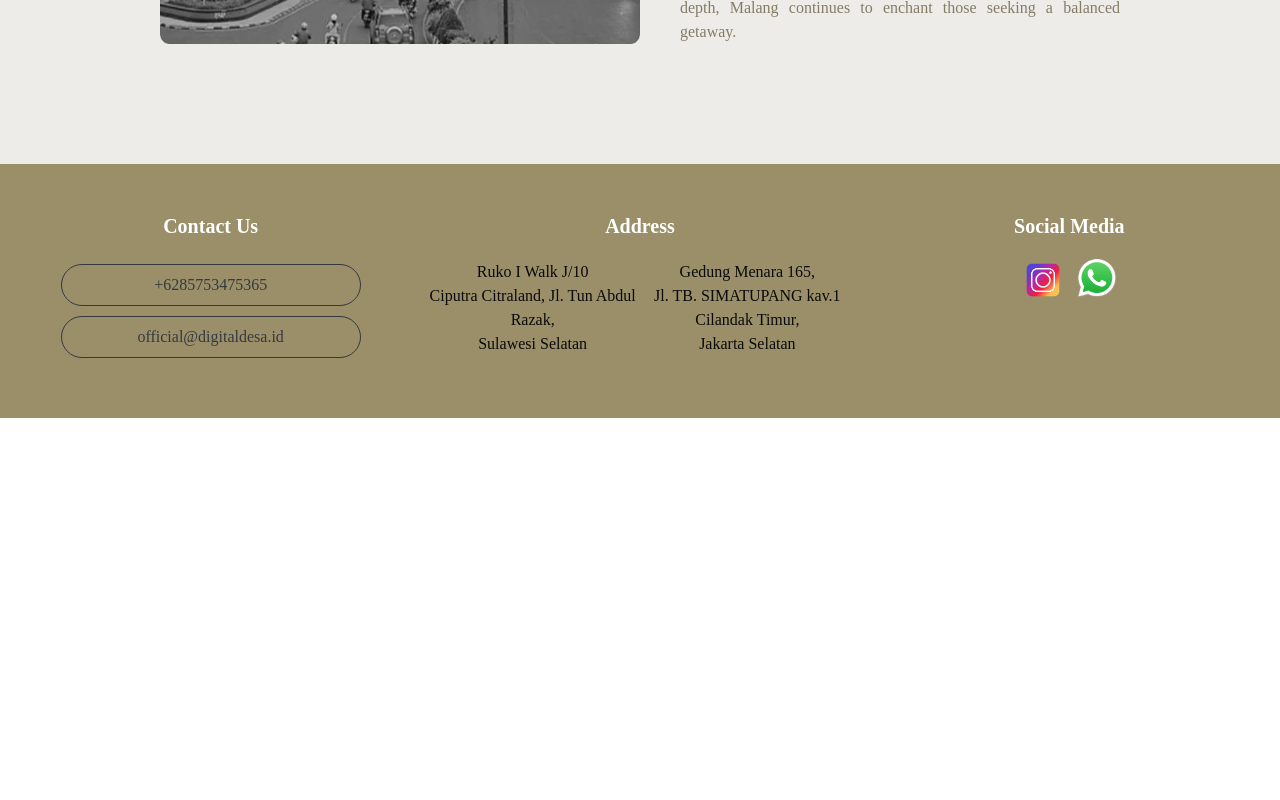
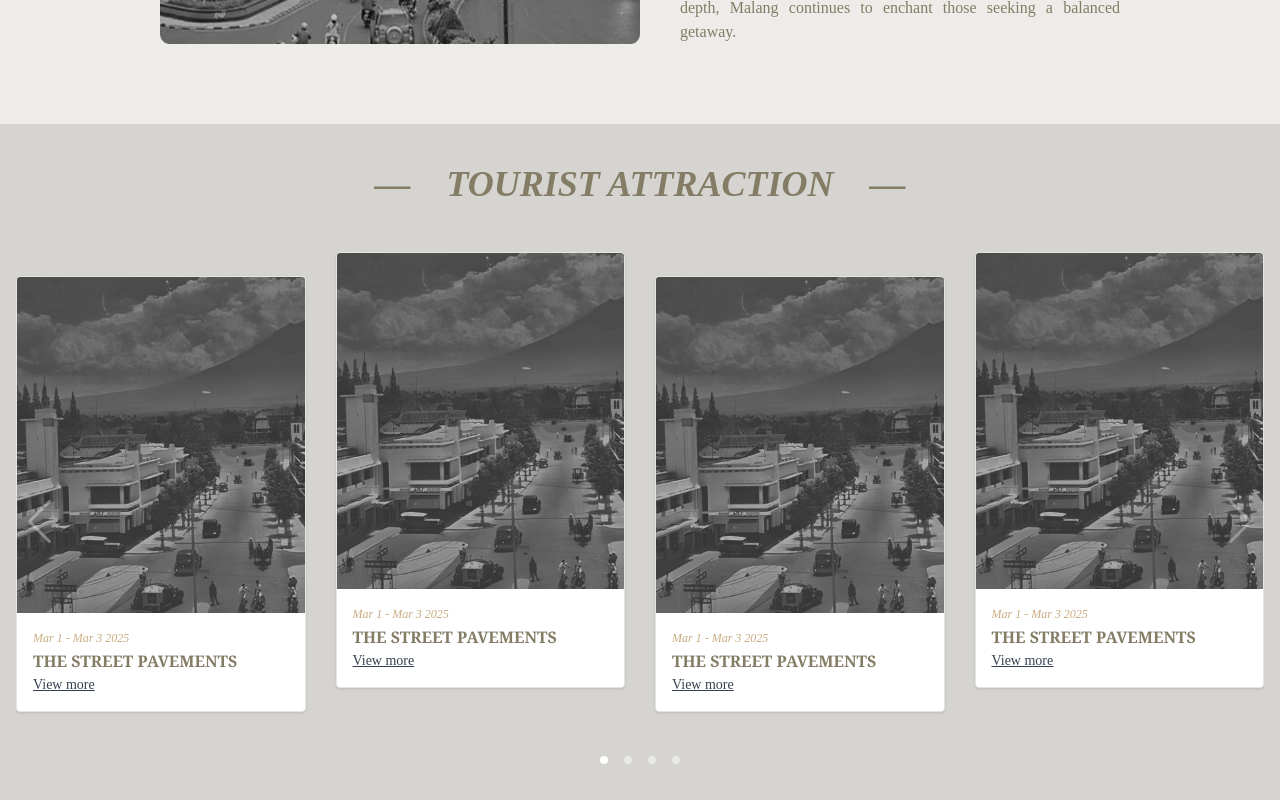
Before and after one commit to Arnabilah27/Heritage_Malang, a React (Vite) app: page / in a window 1280 px wide. Shown: the part 1260-2060 px from the top of the page. Before the commit the page ends 1678 px from the top, so only its background shows below. Built offline with nearby package versions, Linux system fonts and the light colour scheme; a web font is replaced by a local one.

Commit message:
feat: fix Hero.tsx (changing slide to long) and add Tourist Slider

```diff
--- a/src/components/Hero.tsx
+++ b/src/components/Home/Hero.tsx
@@ -32,7 +32,7 @@ export default function Hero() {
           el: ".swiper-pagination",
         }}
         autoplay={{
-          delay: 600000,
+          delay: 5000,
           disableOnInteraction: false,
         }}
         loop={true}
--- /dev/null
+++ b/src/components/Home/TouristSlider.tsx
@@ -0,0 +1,102 @@
+import { Swiper, SwiperSlide } from "swiper/react";
+import { Navigation, Pagination } from "swiper/modules";
+
+import "swiper/swiper-bundle.css";
+
+const data = [
+  {
+    title: "THE STREET PAVEMENTS",
+    date: "Mar 1 - Mar 3 2025",
+    image: "./hero-background.webp",
+  },
+  {
+    title: "THE STREET PAVEMENTS",
+    date: "Mar 1 - Mar 3 2025",
+    image: "./hero-background.webp",
+  },
+  {
+    title: "THE STREET PAVEMENTS",
+    date: "Mar 1 - Mar 3 2025",
+    image: "./hero-background.webp",
+  },
+  {
+    title: "THE STREET PAVEMENTS",
+    date: "Mar 1 - Mar 3 2025",
+    image: "./hero-background.webp",
+  },
+  {
+    title: "THE STREET PAVEMENTS",
+    date: "Mar 1 - Mar 3 2025",
+    image: "./hero-background.webp",
+  },
+  {
+    title: "THE STREET PAVEMENTS",
+    date: "Mar 1 - Mar 3 2025",
+    image: "./hero-background.webp",
+  },
+  {
+    title: "THE STREET PAVEMENTS",
+    date: "Mar 1 - Mar 3 2025",
+    image: "./hero-background.webp",
+  },
+];
+
+export default function TouristSlider() {
+  return (
+    <div className="max-w-7xl mx-auto px-4 w-full">
+      <Swiper
+        modules={[Navigation, Pagination]}
+        spaceBetween={20}
+        slidesPerView={1}
+        breakpoints={{
+          640: { slidesPerView: 2, spaceBetween: 20 },
+          768: { slidesPerView: 3, spaceBetween: 25 },
+          1024: { slidesPerView: 4, spaceBetween: 30 },
+        }}
+        navigation
+        pagination={{ clickable: true }}
+      >
+        {data.map((item, i) => (
+          <SwiperSlide key={i}>
+            <div
+              className={`rounded overflow-hidden shadow-sm border hover:border-blue-500 transition duration-300 bg-white
+              ${i % 2 === 1 ? "mt-0 md:mt-0" : "mt-0 md:mt-6"}`}
+            >
+              <img
+                src={item.image}
+                alt={item.title}
+                className="h-84 w-full object-cover"
+              />
+              <div className="p-4 text-left ">
+                <p className="text-[12px] italic text-[#C9AB81] mb-1">
+                  {item.date}
+                </p>
+                <h3 className="font-serif font-semibold text-md uppercase leading-tight">
+                  {item.title}
+                </h3>
+                <p className="text-sm text-gray-700 mt-1 underline cursor-pointer">
+                  View more
+                </p>
+              </div>
+            </div>
+          </SwiperSlide>
+        ))}
+      </Swiper>
+
+      {/* Bullet customization */}
+      <style>{`
+        .swiper-wrapper {
+          margin-bottom: 80px;
+        }
+        .swiper-pagination-bullet {
+          background-color: #333;
+          opacity: 0.5;
+        }
+        .swiper-pagination-bullet-active {
+          background-color: #000;
+          opacity: 1;
+        }
+      `}</style>
+    </div>
+  );
+}
--- a/src/pages/Home.tsx
+++ b/src/pages/Home.tsx
@@ -1,9 +1,11 @@
-import Hero from "@/components/Hero";
-
+import Hero from "@/components/Home/Hero";
+import TouristSlider from "@/components/Home/TouristSlider";
 export default function Home() {
   return (
     <div>
       <Hero />
+
+      {/* History of Malang City */}
       <div className="w-full bg-[#edece9] text-[#847C65]">
         <div className="flex flex-col items-center justify-center gap-2 py-10">
           <h1 className="text-xl italic">STADSKAART</h1>
@@ -12,12 +14,12 @@ export default function Home() {
             HISTORY OF MALANG CITY
             <span className="hidden md:inline">&nbsp;&nbsp;&nbsp;&nbsp;—</span>
           </h1>
-          <div className="flex flex-row gap-2 pt-10 pb-20">
-            <div className="flex gap-10 flex-col md:flex-row px-6 md:px-40">
+          <div className="flex flex-row gap-2 py-10">
+            <div className="flex gap-10 flex-col lg:flex-row px-6 lg:px-40">
               <img
                 src="/history.webp"
                 alt="history"
-                className="w-full md:w-1/2"
+                className="w-full lg:w-1/2"
               />
               <p className="text-md text-justify">
                 Malang is a charming city in East Java province, Indonesia,
@@ -44,6 +46,20 @@ export default function Home() {
           </div>
         </div>
       </div>
+
+      {/* Tourist Attraction */}
+      <div className="w-full bg-[#D5D4D1] text-[#847C65]">
+        <div className="flex flex-col items-center justify-center gap-2 py-10">
+          <h1 className="text-4xl italic text-center font-semibold">
+            <span className="hidden md:inline">—&nbsp;&nbsp;&nbsp;&nbsp;</span>
+            TOURIST ATTRACTION
+            <span className="hidden md:inline">&nbsp;&nbsp;&nbsp;&nbsp;—</span>
+          </h1>
+          <div className="w-full flex flex-row gap-2 pt-10">
+            <TouristSlider />
+          </div>
+        </div>
+      </div>
     </div>
   );
 }
```
